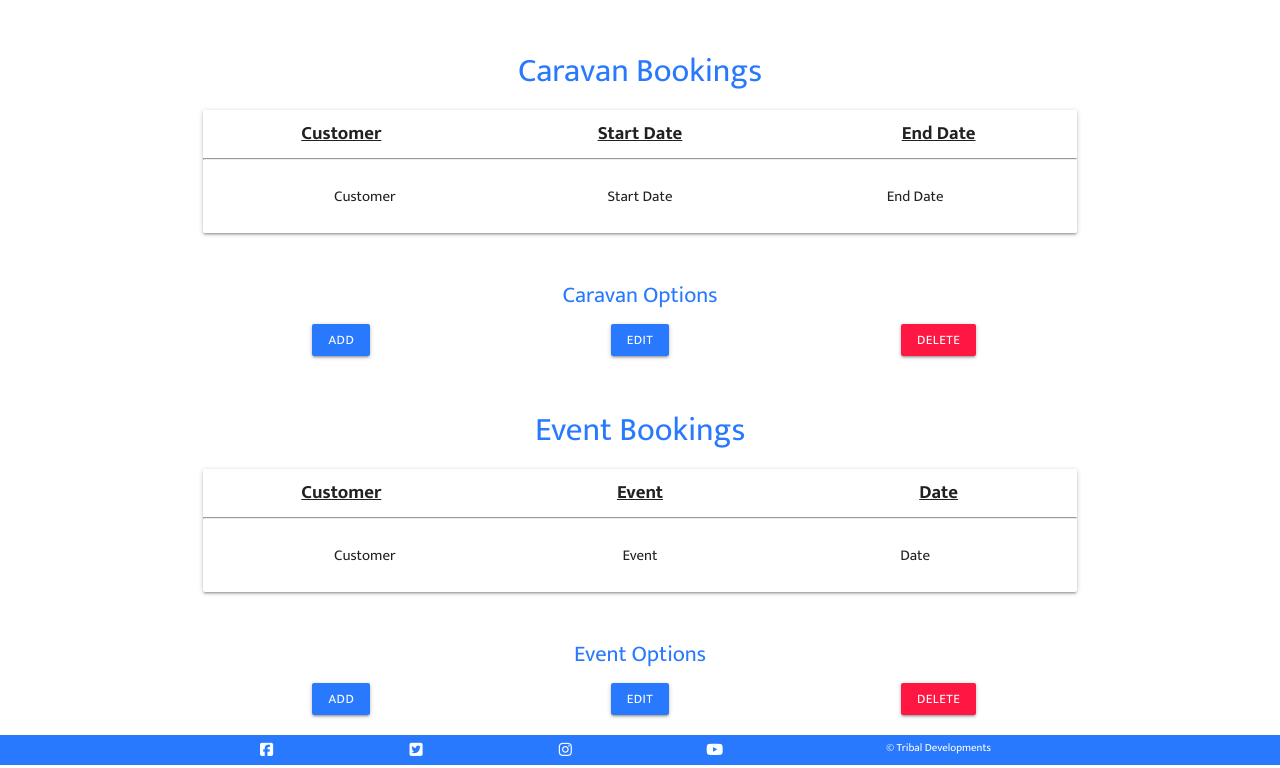
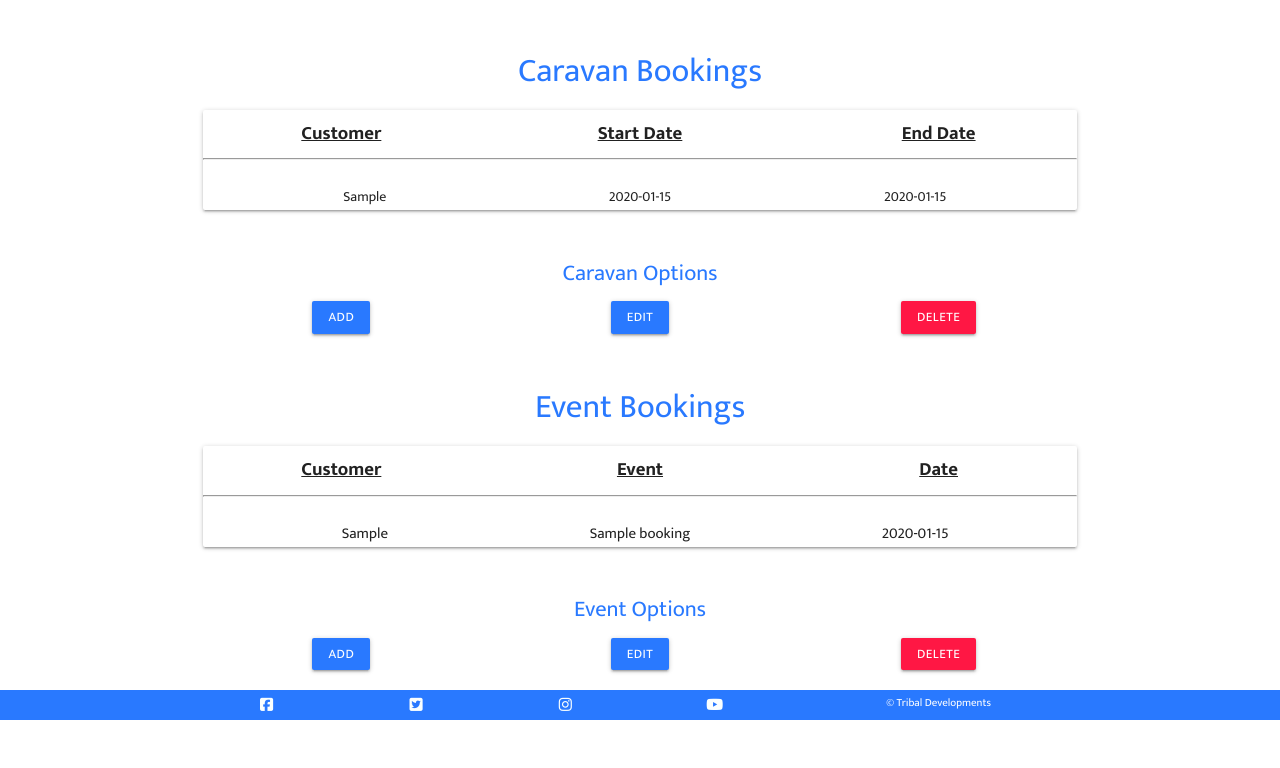
Before and after one commit to ABaron21/Tribal_Holidays, a Flask app: page /admin-dashboard in a window 1280 px wide. Shown: the part 149-917 px from the top of the page. After the commit the page ends 869 px from the top, so only its background shows below. Run offline with Flask 2, Linux system fonts and the light colour scheme; tables that the repository leaves empty hold one stand-in row (values such as "Sample post"); some libraries are stand-ins or nearby versions.

Commit message:
Add functionality to allow admin users to view all caravan and event bookings

```diff
--- a/holidaymanager/routes.py
+++ b/holidaymanager/routes.py
@@ -120,8 +120,9 @@ def event_booking(event_id):
         if session['user'] == customer.username:
             customer = customer
     if request.method == "POST":
-        customer_name = request.form.get('first_name')
-        customer_name += request.form.get('last_name')
+        customer_name = request.form.get('first_name').lower()
+        customer_name += " "
+        customer_name += request.form.get('last_name').lower()
         booking = Event_Bookings(
             customer=customer_name,
             user_id=customer.id,
@@ -205,7 +206,11 @@ def change_details(user_id):
 
 @app.route("/admin-dashboard")
 def admin_dashboard():
-    return render_template("admin-dashboard.html")
+    caravan_bookings = list(Caravan_Bookings.query.all())
+    event_bookings = list(Event_Bookings.query.all())
+    return render_template(
+        "admin-dashboard.html", caravan_bookings=caravan_bookings,
+        event_bookings=event_bookings)
 
 
 @app.route("/add-caravan", methods=["GET", "POST"])
--- a/holidaymanager/static/css/style.css
+++ b/holidaymanager/static/css/style.css
@@ -244,11 +244,11 @@ main {
     padding-top: 10px;
     margin-bottom: 10px;
 }
-.caravan-bookings .card-content,
+/* .caravan-bookings .card-content,
 .event-bookings .card-content{
     max-height: 150px;
     overflow: scroll;
-}
+} */
 .table-title{
     font-weight: 700;
     font-size: 1.25rem;
--- a/holidaymanager/templates/admin-dashboard.html
+++ b/holidaymanager/templates/admin-dashboard.html
@@ -15,9 +15,11 @@
                 </div>
                 <hr>
                 <div class="card-content">
-                    <div class="col s4 center">Customer</div>
-                    <div class="col s4 center">Start Date</div>
-                    <div class="col s4 center">End Date</div>
+                    {% for caravan_booking in caravan_bookings %}
+                    <div class="col s4 center"><p>{{ caravan_booking.customer }}</p></div>
+                    <div class="col s4 center"><p>{{ caravan_booking.start_date }}</p></div>
+                    <div class="col s4 center"><p>{{ caravan_booking.end_date }}</p></div>
+                    {% endfor %}
                 </div>
             </div>
         </div>
@@ -44,9 +46,11 @@
                 </div>
                 <hr>
                 <div class="card-content">
-                    <div class="col s4 center">Customer</div>
-                    <div class="col s4 center">Event</div>
-                    <div class="col s4 center">Date</div>
+                    {% for event_booking in event_bookings %}
+                    <div class="col s4 center">{{ event_booking.customer }}</div>
+                    <div class="col s4 center">{{ event_booking.event_name }}</div>
+                    <div class="col s4 center">{{ event_booking.event_date }}</div>
+                    {% endfor %}
                 </div>
             </div>
         </div>
```
